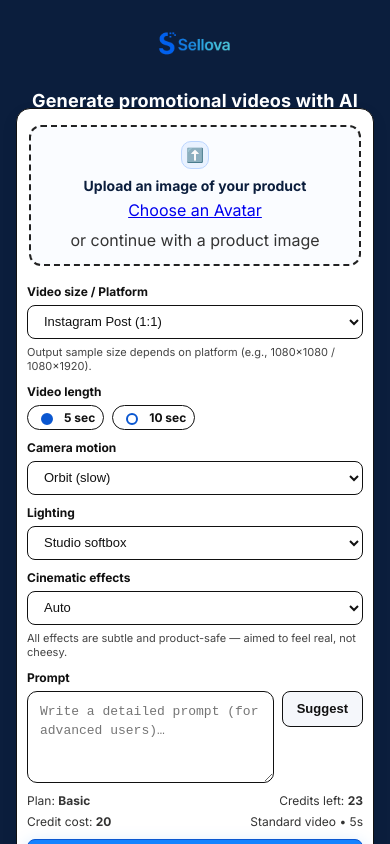
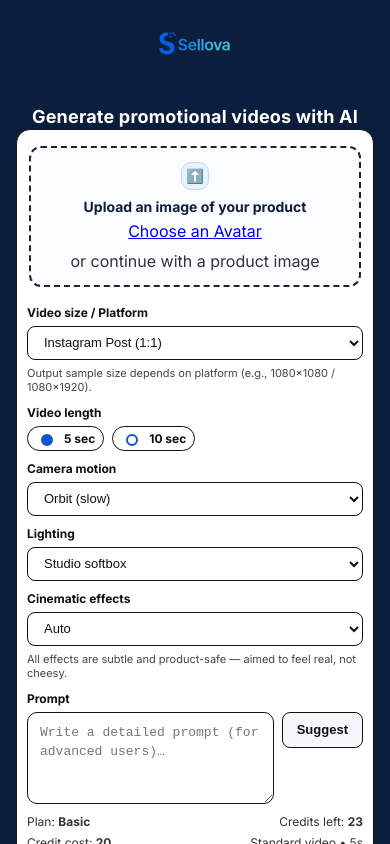
Before and after one commit to sellova-team/Sellova, a Next.js app: page /generate-video in a window 390 px wide. Shown: the top 844 px of the page. Built offline with nearby package versions, Linux system fonts and the light colour scheme.

Commit message:
update plans page and mobile fixes

```diff
--- a/app/generate-video/page.tsx
+++ b/app/generate-video/page.tsx
@@ -727,7 +727,9 @@ export default function GenerateVideoPage() {
 
           .title {
             font-size: 20px;
-            margin : 8px 0 8px; /* نزدیک لوگو */
+            margin-top: 6px !important;
+            margin-bottom: 18px !importanr;
+            ; /* نزدیک لوگو */
           }
 
           .grid {
--- a/app/globals.css
+++ b/app/globals.css
@@ -52,8 +52,8 @@ body {
 
   /* فاصله عنوان با لوگو */
   .pg .title {
-    margin-top: -10px !important;
-    margin-bottom: 10px !important;
+    margin-top: -15px !important;
+    margin-bottom: 15px !important;
     font-size: 18px !important; /* کمی کوچک‌تر، خواناتر */
     line-height: 1.2;
   }
```
